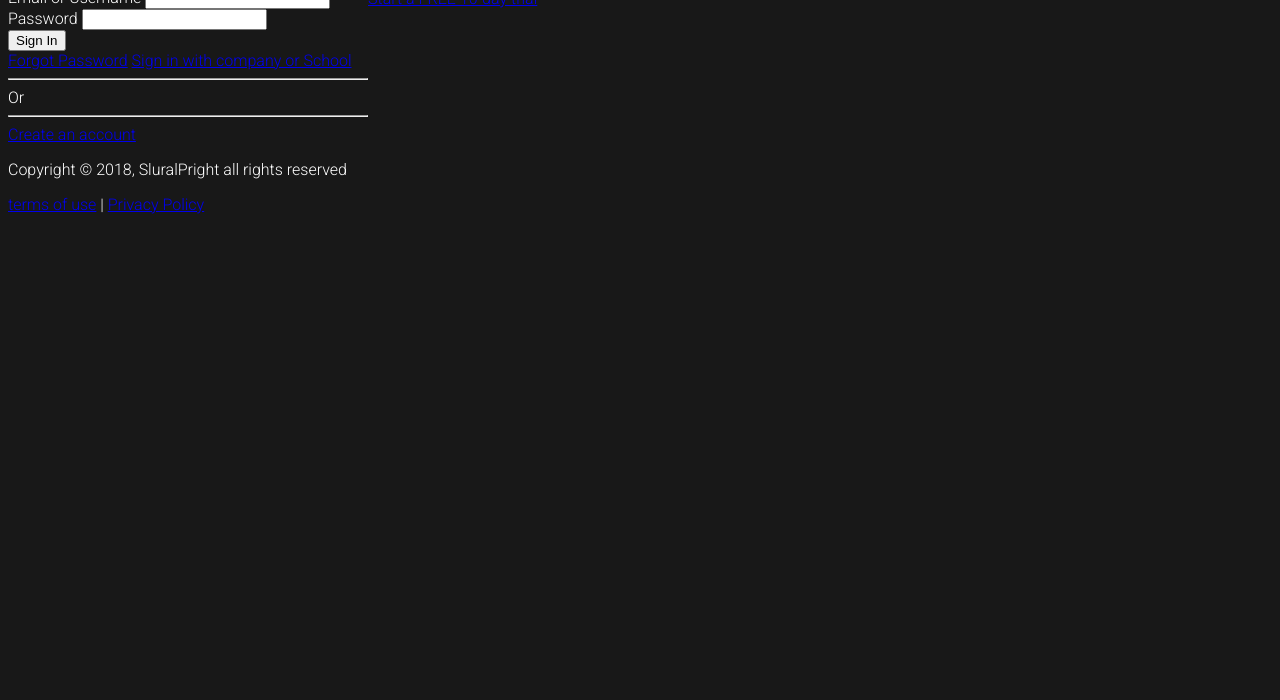
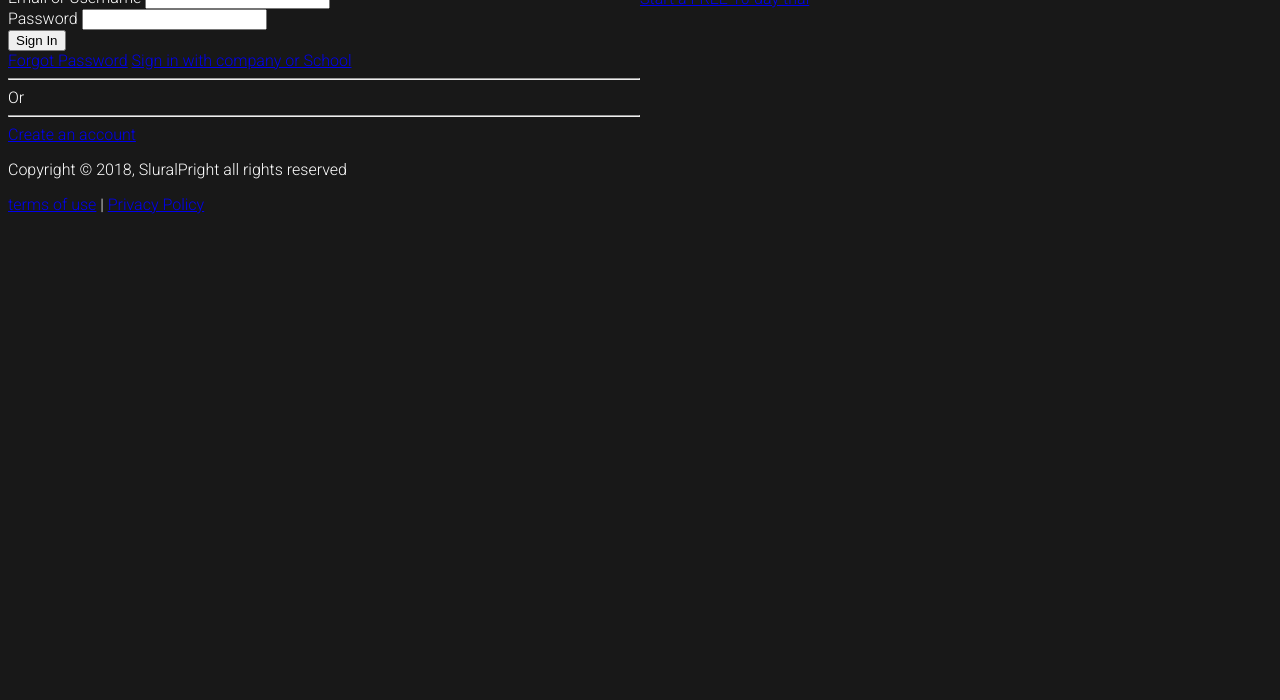
Before and after one commit to Ivanapedo15/Login-page, a plain HTML site: page index.html in a window 1280 px wide. Shown: the part 100-800 px from the top of the page. Drawn offline with Linux system fonts and the light colour scheme.

Commit message:
Update #3 | set default flex-grow of left and right
Set default flex-grow of left and right to 1

```diff
--- a/style.css
+++ b/style.css
@@ -15,3 +15,10 @@ h1, h2, h3, h4, h5, h6 {
     display: flex;
     flex-flow: row wrap;
 }
+
+#left{
+    flex: 1;
+}
+#right{
+    flex: 1;
+}
```
